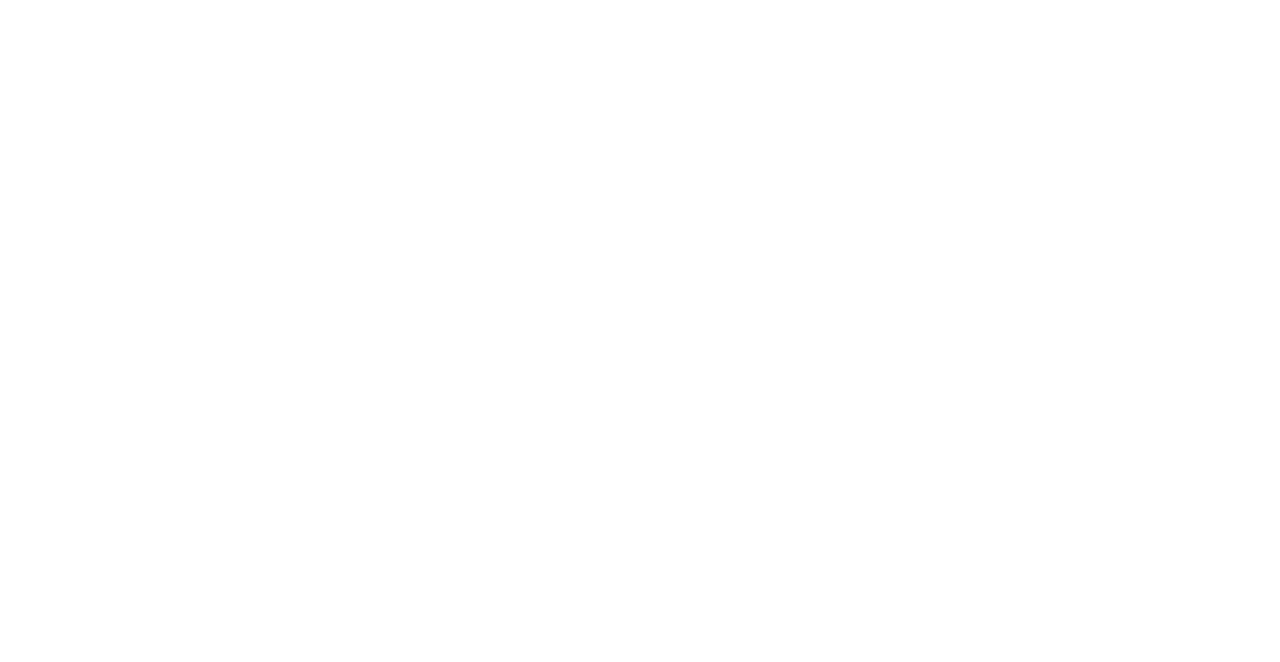
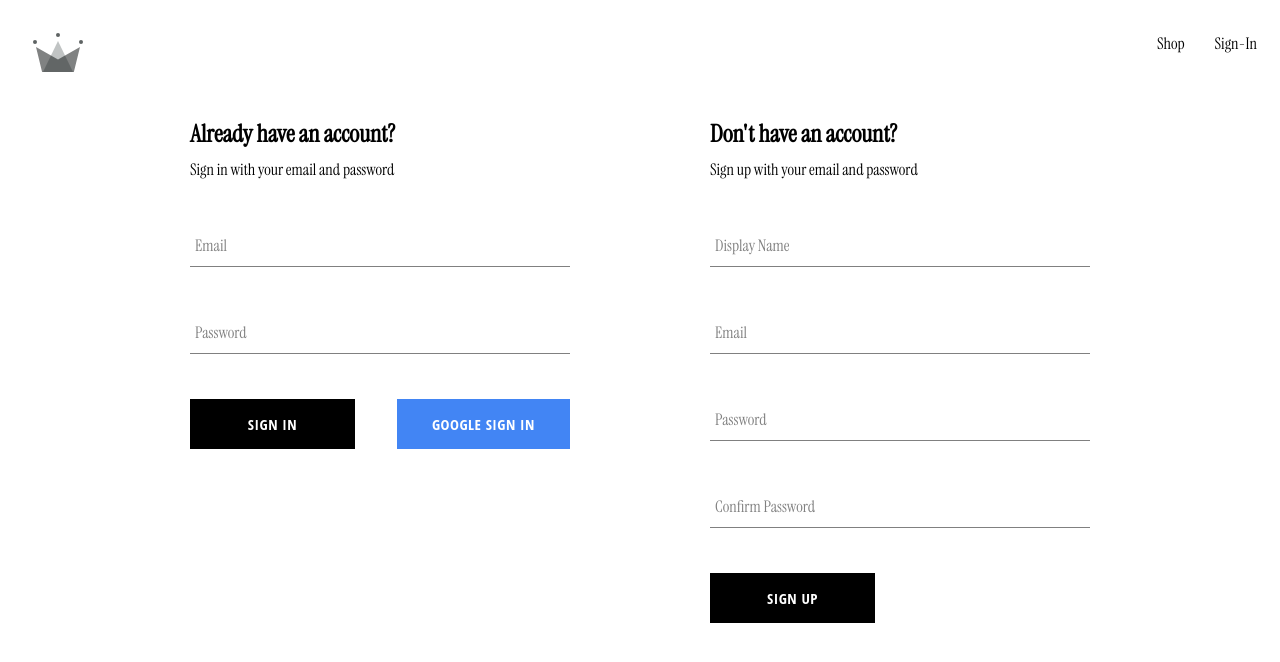
Before and after one commit to LynnHourieh/crwn-clothing, a React (Vite) app in the folder crwn-project/: page /auth in a window 1280 px wide. Before the commit this address had no page. Shown: the top 662 px of the page. Built offline with nearby package versions, Linux system fonts and the light colour scheme.

Commit message:
completed authentication

```diff
--- a/crwn-project/src/App.jsx
+++ b/crwn-project/src/App.jsx
@@ -2,7 +2,7 @@
 import "./categories.styles.scss";
 import Home from "./route/home/home.component";
 import Navigation from "./route/navigation/navigation.component"
-import SignIn from "./components/sign-up-form/sign-up-form.component";
+import Authentication from "./route/authentication/authentication.component";
 import { Routes, Route } from "react-router-dom";
 const Shop = () => {
   return <h1>Shop</h1>;
@@ -13,7 +13,7 @@
       <Route path="/" element={<Navigation />}>
         <Route index element={<Home />} />
         <Route path="shop" element={<Shop />} />
-        <Route path="sign-in" element={<SignIn />} />
+        <Route path="auth" element={<Authentication />} />
       </Route>
     </Routes>
   );
--- a/crwn-project/src/components/button/button.component.jsx
+++ b/crwn-project/src/components/button/button.component.jsx
@@ -1,5 +1,7 @@
 import './button.styles.scss';
 
+//if the button passed google, then pass a className 'google-sign-in'
+//buttonType : google - inverted
 const BUTTON_TYPE_CLASSES = {
   google: 'google-sign-in',
   inverted: 'inverted',
--- /dev/null
+++ b/crwn-project/src/components/sign-in-form/sign-in-form.component.jsx
@@ -0,0 +1,88 @@
+import { useState } from "react";
+import FormInput from "../form-input/form-input.component";
+import Button from "../button/button.component";
+import "./sign-in-form.styles.scss";
+import {
+  createAuthUserWithEmailAndPassword,
+  createUserDocumentFromAuth,
+  signInAuthUserWithEmmailAndPassword
+} from "../../utlis/firebase/firebase.utils";
+import { signInWithGooglePopup } from "../../utlis/firebase/firebase.utils";
+const defaultFormFields = {
+  email: "",
+  password: "",
+};
+
+const SignInForm = () => {
+  const [formFields, setFormFields] = useState(defaultFormFields);
+  const { email, password } = formFields;
+
+  const resetFormFields = () => {
+    setFormFields(defaultFormFields);
+  };
+  const signInWithGoogle = async () => {
+    const { user } = await signInWithGooglePopup();
+    const userDocRef = await createUserDocumentFromAuth(user);
+    //console.log(user);
+  };
+  const handleSubmit = async (event) => {
+    event.preventDefault();
+
+    try {
+      const response= await signInAuthUserWithEmmailAndPassword(email, password)
+      console.log(response)
+      resetFormFields();
+    } catch (error) {
+      if (error.code=="auth/wrong-password"){
+        alert("Your Password is wrong")
+      }
+      else if(error.code =="auth/user-not-found"){
+        alert("no user assosiated with email")
+      }
+      else{console.log(error)}
+
+    }
+  };
+
+  const handleChange = (event) => {
+    const { name, value } = event.target;
+
+    setFormFields({ ...formFields, [name]: value });
+  };
+
+  return (
+    <div className="sign-up-container">
+      <h2>Already have an account?</h2>
+      <span>Sign in with your email and password</span>
+      <form onSubmit={handleSubmit}>
+        <FormInput
+          label="Email"
+          type="email"
+          required
+          onChange={handleChange}
+          name="email"
+          value={email}
+        />
+
+        <FormInput
+          label="Password"
+          type="password"
+          required
+          onChange={handleChange}
+          name="password"
+          value={password}
+        />
+
+        <div className="buttons-container">
+          <Button type="submit">Sign In</Button>
+          <Button type="button" buttonType="google" onClick={signInWithGoogle}>
+            Google Sign In
+          </Button>
+          {/* type="button" because if we don't mention it's type then it will take its type as submit , which will make a conflict with sign in with email  */}
+        </div>
+      </form>
+    </div>
+  );
+};
+
+export default SignInForm;
--- /dev/null
+++ b/crwn-project/src/components/sign-in-form/sign-in-form.styles.scss
@@ -0,0 +1,14 @@
+.sign-up-container {
+    display: flex;
+    flex-direction: column;
+    width: 380px;
+
+    h2 {
+      margin: 10px 0;
+    }
+    .buttons-container{
+      display: flex;
+      justify-content: space-between;
+
+    }
+  }
--- a/crwn-project/src/components/sign-up-form/sign-up-form.component.jsx
+++ b/crwn-project/src/components/sign-up-form/sign-up-form.component.jsx
@@ -1,20 +1,17 @@
-import { useState } from 'react';
-
-import FormInput from '../form-input/form-input.component';
-import Button from '../button/button.component';
-
-// import {
-//   createAuthUserWithEmailAndPassword,
-//   createUserDocumentFromAuth,
-// } from '../../utils/firebase/firebase.utils';
-
-import './sign-up-form.styles.scss';
+import { useState } from "react";
+import FormInput from "../form-input/form-input.component";
+import Button from "../button/button.component";
+import "./sign-up-form.styles.scss";
+import {
+  createAuthUserWithEmailAndPassword,
+  createUserDocumentFromAuth,
+} from "../../utlis/firebase/firebase.utils";
 
 const defaultFormFields = {
-  displayName: '',
-  email: '',
-  password: '',
-  confirmPassword: '',
+  displayName: "",
+  email: "",
+  password: "",
+  confirmPassword: "",
 };
 
 const SignUpForm = () => {
@@ -29,7 +26,7 @@
     event.preventDefault();
 
     if (password !== confirmPassword) {
-      alert('passwords do not match');
+      alert("passwords do not match");
       return;
     }
 
@@ -38,14 +35,15 @@
         email,
         password
       );
-
+      //firebase didn't take name = displayName from fields , just email and password then use {additionalInformation} to get name from user by createUserDocumentFromAuth
       await createUserDocumentFromAuth(user, { displayName });
       resetFormFields();
     } catch (error) {
-      if (error.code === 'auth/email-already-in-use') {
-        alert('Cannot create user, email already in use');
+      //error.code means the error that is shown on console.log
+      if (error.code === "auth/email-already-in-use") {
+        alert("Cannot create user, email already in use");
       } else {
-        console.log('user creation encountered an error', error);
+        console.log("user creation encountered an error", error);
       }
     }
   };
@@ -57,46 +55,47 @@
   };
 
   return (
-    <div className='sign-up-container'>
+    <div className="sign-up-container">
       <h2>Don't have an account?</h2>
       <span>Sign up with your email and password</span>
       <form onSubmit={handleSubmit}>
         <FormInput
-          label='Display Name'
-          type='text'
+          label="Display Name"
+          type="text"
           required
           onChange={handleChange}
-          name='displayName'
+          name="displayName"
           value={displayName}
         />
 
         <FormInput
-          label='Email'
-          type='email'
+          label="Email"
+          type="email"
           required
           onChange={handleChange}
-          name='email'
+          name="email"
           value={email}
         />
 
         <FormInput
-          label='Password'
-          type='password'
+          label="Password"
+          type="password"
           required
           onChange={handleChange}
-          name='password'
+          name="password"
           value={password}
         />
 
         <FormInput
-          label='Confirm Password'
-          type='password'
+          label="Confirm Password"
+          type="password"
           required
           onChange={handleChange}
-          name='confirmPassword'
+          name="confirmPassword"
           value={confirmPassword}
         />
-        <Button type='submit'>Sign Up</Button>
+        <Button type="submit">Sign Up</Button>
+
       </form>
     </div>
   );
--- a/crwn-project/src/route/sign-in/sign-in.component.jsx
+++ b/crwn-project/src/route/authentication/authentication.component.jsx
@@ -7,18 +7,19 @@
 } from "../../utlis/firebase/firebase.utils";
 import { getRedirectResult } from "firebase/auth";
 import SignUpForm from "../../components/sign-up-form/sign-up-form.component";
-
+import SignInForm from "../../components/sign-in-form/sign-in-form.component";
+import "./authentication.styles.scss"
 //const user declares a constant variable called user, which cannot be reassigned a new value after it has been initialized.
 //On the other hand, const {user} is using destructuring assignment to extract the user property from an object and assign it to a constant variable also called user.
 //This means that user will be a constant variable that holds the value of the user property from the object.
-const SignIn = () => {
+const Authentication = () => {
   useEffect(() => {
     const fetchData = async () => {
       const response = await getRedirectResult(auth);
       console.log(response);
       //adding user to database
-      if(response){
-        const  userDocRef = await createUserDocumentFromAuth (response.user)
+      if (response) {
+        const userDocRef = await createUserDocumentFromAuth(response.user);
       }
     };
     fetchData();
@@ -40,13 +41,17 @@
   // }>SignIn with GoogleRedirect</button>
   return (
     <div>
-      <h1>SignIn</h1>
-      <button onClick={logGoogleUser}>SignIn with Google</button>
+
+      {/* <button onClick={logGoogleUser}>SignIn with Google</button>
       <button onClick={signInWithGoogleRedirect}>
         SignIn with GoogleRedirect
-      </button>
-      <SignUpForm/>
+  </button> */}
+      <div className="authentication-container">
+        {" "}
+        <SignInForm />
+        <SignUpForm />
+      </div>
     </div>
   );
 };
-export default SignIn;
+export default Authentication;
--- /dev/null
+++ b/crwn-project/src/route/authentication/authentication.styles.scss
@@ -0,0 +1,6 @@
+.authentication-container{
+    display: flex;
+    justify-content: space-between;
+    width: 900px;
+    margin :30px auto
+}
--- a/crwn-project/src/route/navigation/navigation.component.jsx
+++ b/crwn-project/src/route/navigation/navigation.component.jsx
@@ -15,7 +15,7 @@
           <Link className="nav-link" to="/shop">
             Shop
           </Link>
-          <Link className="nav-link" to="/sign-in">
+          <Link className="nav-link" to="/auth">
             Sign-In
           </Link>
         </div>
--- a/crwn-project/src/utlis/firebase/firebase.utils.jsx
+++ b/crwn-project/src/utlis/firebase/firebase.utils.jsx
@@ -1,10 +1,13 @@
 import { initializeApp } from "firebase/app";
 //for authentication
+//in firebase sign-in with email doesn't need a provider it has by defaut, instead inset createUserWithEmailAndPassword method
 import {
   getAuth,
   signInWithRedirect,
   signInWithPopup,
   GoogleAuthProvider,
+  createUserWithEmailAndPassword,
+  signInWithEmailAndPassword
 } from "firebase/auth";
 //for database
 //getDoc getting documents data
@@ -39,7 +42,10 @@
 //for Database
 
 export const db = getFirestore();
-export const createUserDocumentFromAuth = async (userAuth) => {
+export const createUserDocumentFromAuth = async (
+  userAuth,
+  additionalInformation = {}
+) => {
   const userDocRef = doc(db, "users", userAuth.uid);
   //console.log(userDocRef);
   const userSnapshot = await getDoc(userDocRef);
@@ -50,10 +56,27 @@
     const { displayName, email } = userAuth;
     const createdAt = new Date();
     try {
-      await setDoc(userDocRef, { displayName, email, createdAt });
+      await setDoc(userDocRef, {
+        displayName,
+        email,
+        createdAt,
+        ...additionalInformation,
+      });
     } catch (error) {
       console.log("error creating the user", error.message);
     }
   }
   return userDocRef;
 };
+
+//for sign-up using email "creating"
+export const createAuthUserWithEmailAndPassword = async (email, password) => {
+  if (!email || !password) return;
+  return await createUserWithEmailAndPassword(auth, email, password);
+};
+
+//for sign-in using email
+export const signInAuthUserWithEmmailAndPassword = async (email, password) => {
+  if (!email || !password) return;
+  return await signInWithEmailAndPassword(auth, email, password);
+};
```
